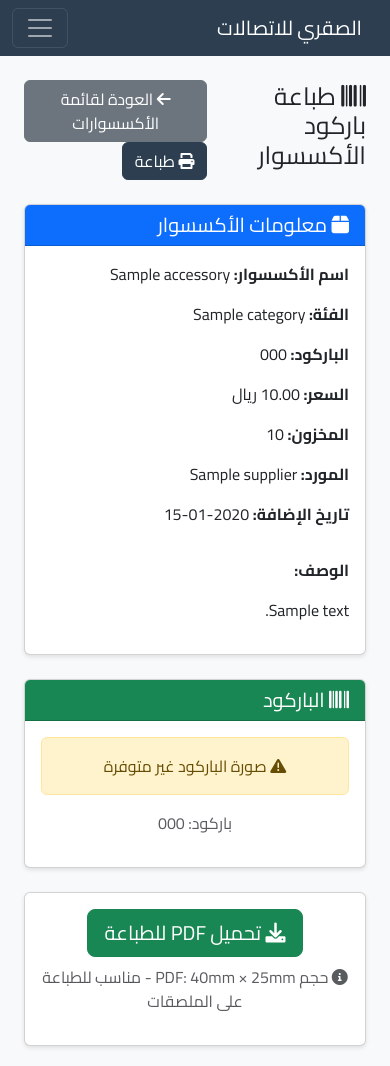
After one commit to FLANsa/Alsaqri-site, a Python web app: template templates/print_accessory_barcode.html in a window 390 px wide. The commit adds this page. Run offline with Jinja, Linux system fonts and the light colour scheme; the template is opened without the code that fills it: most values are stand-ins (such as "Sample title", 1, 10 or a date in 2020).

Commit message:
Add print functionality for accessory barcodes - Add print_accessory_barcode route for viewing accessory barcode print page - Create print_accessory_barcode.html template with print-friendly layout - Add barcode column to list_accessories table to show barcode numbers - Add print barcode button to accessory actions (only shows if barcode exists) - Same 40mm x 25mm PDF size as phone barcodes for consistency - Print page includes accessory info, barcode display, and PDF download button

```diff
--- /dev/null
+++ b/templates/print_accessory_barcode.html
@@ -0,0 +1,107 @@
+{% extends "base.html" %}
+
+{% block title %}طباعة باركود الأكسسوار{% endblock %}
+
+{% block content %}
+<div class="container mt-4">
+    <div class="d-flex justify-content-between align-items-center mb-4">
+        <h2><i class="fas fa-barcode"></i> طباعة باركود الأكسسوار</h2>
+        <div>
+            <a href="{{ url_for('list_accessories') }}" class="btn btn-secondary">
+                <i class="fas fa-arrow-left"></i> العودة لقائمة الأكسسوارات
+            </a>
+            <button onclick="window.print()" class="btn btn-primary">
+                <i class="fas fa-print"></i> طباعة
+            </button>
+        </div>
+    </div>
+
+    <div class="row">
+        <div class="col-md-8 mx-auto">
+            <div class="card">
+                <div class="card-header bg-primary text-white">
+                    <h5 class="mb-0"><i class="fas fa-box"></i> معلومات الأكسسوار</h5>
+                </div>
+                <div class="card-body">
+                    <div class="row">
+                        <div class="col-md-6">
+                            <p><strong>اسم الأكسسوار:</strong> {{ accessory.name }}</p>
+                            <p><strong>الفئة:</strong> {{ accessory.category }}</p>
+                            <p><strong>الباركود:</strong> {{ accessory.barcode }}</p>
+                            <p><strong>السعر:</strong> {{ "%.2f"|format(accessory.selling_price_with_vat) }} ريال</p>
+                        </div>
+                        <div class="col-md-6">
+                            <p><strong>المخزون:</strong> {{ accessory.quantity_in_stock }}</p>
+                            <p><strong>المورد:</strong> {{ accessory.supplier or 'غير محدد' }}</p>
+                            <p><strong>تاريخ الإضافة:</strong> {{ accessory.date_added.strftime('%Y-%m-%d') if accessory.date_added else 'غير محدد' }}</p>
+                        </div>
+                    </div>
+
+                    {% if accessory.description %}
+                    <div class="mt-3">
+                        <p><strong>الوصف:</strong></p>
+                        <p>{{ accessory.description }}</p>
+                    </div>
+                    {% endif %}
+                </div>
+            </div>
+
+            <!-- Barcode Display -->
+            <div class="card mt-4">
+                <div class="card-header bg-success text-white">
+                    <h5 class="mb-0"><i class="fas fa-barcode"></i> الباركود</h5>
+                </div>
+                <div class="card-body text-center">
+                    {% if accessory.barcode_path %}
+                        <img src="{{ url_for('static', filename=accessory.barcode_path) }}"
+                             alt="Barcode for {{ accessory.barcode }}"
+                             class="img-fluid"
+                             style="max-width: 300px;">
+                    {% else %}
+                        <div class="alert alert-warning">
+                            <i class="fas fa-exclamation-triangle"></i>
+                            صورة الباركود غير متوفرة
+                        </div>
+                    {% endif %}
+
+                    <div class="mt-3">
+                        <p class="text-muted">باركود: {{ accessory.barcode }}</p>
+                    </div>
+                </div>
+            </div>
+
+            <!-- Download PDF Button -->
+            <div class="card mt-4">
+                <div class="card-body text-center">
+                    <a href="{{ url_for('download_accessory_barcode_pdf', barcode=accessory.barcode) }}"
+                       class="btn btn-success btn-lg">
+                        <i class="fas fa-download"></i> تحميل PDF للطباعة
+                    </a>
+                    <p class="text-muted mt-2">
+                        <i class="fas fa-info-circle"></i>
+                        حجم PDF: 40mm × 25mm - مناسب للطباعة على الملصقات
+                    </p>
+                </div>
+            </div>
+        </div>
+    </div>
+</div>
+
+<style>
+@media print {
+    .btn, .d-flex {
+        display: none !important;
+    }
+
+    .card {
+        border: none !important;
+        box-shadow: none !important;
+    }
+
+    .card-header {
+        background-color: #f8f9fa !important;
+        color: #000 !important;
+    }
+}
+</style>
+{% endblock %}
```
Also changed, not shown: app.py (+11 -2 lines), templates/list_accessories.html (+14 -0 lines).
